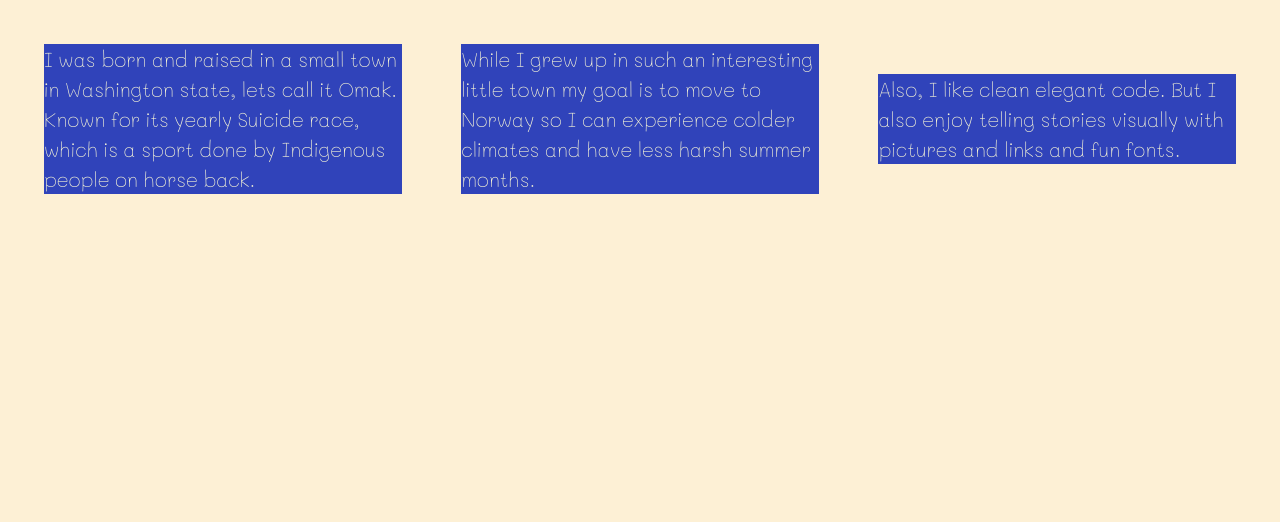
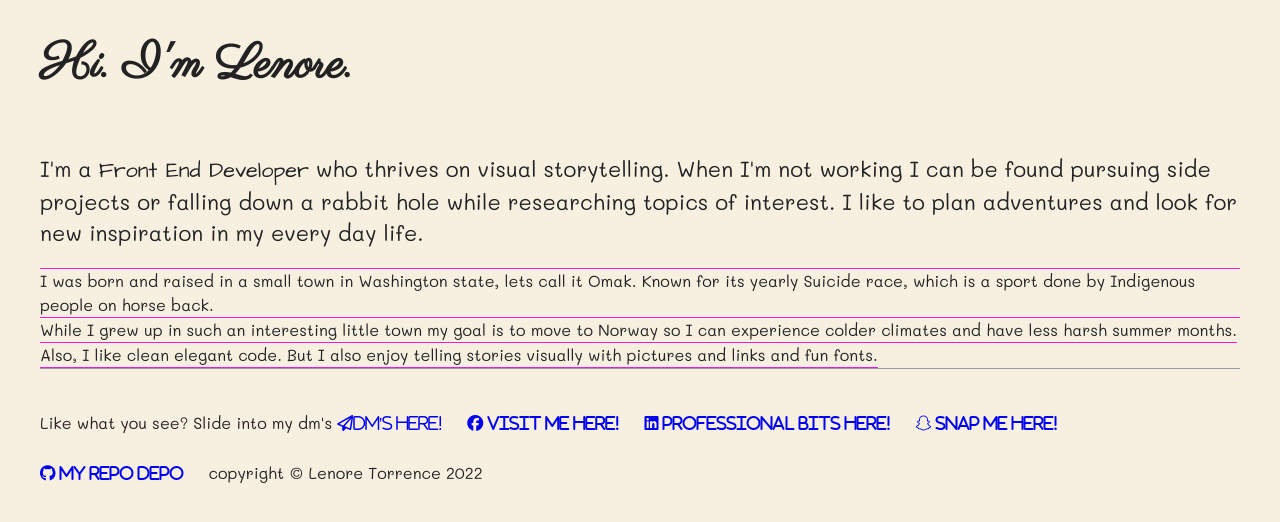
Before and after one commit to lokisonoflaufey/fun-with-flexbox-2, a plain HTML site: page index.html in a window 1280 px wide. Drawn offline with nearby package versions, Linux system fonts and the light colour scheme.

Commit message:
more information added or changed

```diff
--- a/css/main.css
+++ b/css/main.css
@@ -97,38 +97,69 @@ textarea {
 
 
 html {
-  background-color: #fdf0d5;
+  background-color: #f7f0e1;
   height: 100%;
   width: 100%;
 }
 
 body {
   font-family: 'Mali', cursive;
-  padding: 2.75em;
+  padding: 0em 2em;
   font-size: 1em;
-  height: 100%;
-  font-weight: 300;
+  display: flex;
+  justify-content: center;
 }
 
 .wrapper {
   display: flex;
   flex-flow: row wrap;
   justify-content: space-between;
-  align-items: center;
+  max-width: 1200px;
 }
 
-.div-1, .div-2, .div-3 {
+p span {
+    font-family: 'Architects Daughter', cursive;
+}
+
+header,
+footer {
+    width: 100%;
+    display: flex;
+    justify-content: flex-start;
+}
+
+header h1 {
+    font-family: 'Parisienne', cursive;
+    font-size: 3em;
+}
+
+main {
+    width: 100%;
+    display: flex;
+    justify-content: center;
+    border-bottom: 1px solid #e81ede;
+}
+
+main p {
+    font-size: 1.35em;
+}
+
+.flex-items{
   display: flex;
   justify-content: center;
   align-items: center;
-  color: rgb(250, 248, 215);
   line-height: 1.5em;
-  font-size: 1.25em;
-  background-color: #3043ba;
-  height: auto;
-  width: 30%;
+  font-size: 1em;
+  border-bottom: 1px solid #e81ede;
 }
 
+footer {
+    border-top: 1px solid #999;
+}
+
+footer i {
+    padding: 30px 20px 0 0;
+}
 
 
 
--- a/index.html
+++ b/index.html
@@ -16,6 +16,9 @@
         <link rel="preconnect" href="https://fonts.googleapis.com">
 <link rel="preconnect" href="https://fonts.gstatic.com" crossorigin>
 <link href="https://fonts.googleapis.com/css2?family=Amatic+SC:wght@400;700&family=Architects+Daughter&family=Mali:wght@200;400&family=Parisienne&display=swap" rel="stylesheet">
+
+<!--Font awesome code goes below this-->
+<script src="https://kit.fontawesome.com/65ef154502.js" crossorigin="anonymous"></script>
     </head>
     <body>
         <!--[if lt IE 8]>
@@ -23,15 +26,30 @@
         <![endif]-->
 
         <section class="wrapper">
-            <div class="div-1">
+            <header>
+                <h1>Hi. I'm Lenore.</h1>
+            </header>
+            <main>
+                <p>I'm a <span>Front End Developer</span> who thrives on visual storytelling. When I'm not working I can be found pursuing side projects or falling down a rabbit hole while researching topics of interest. I like to plan adventures and look for new inspiration in my every day life.</p>
+            </main>
+            <div id="div-1" class="flex-items">
                 I was born and raised in a small town in Washington state, lets call it Omak. Known for its yearly Suicide race, which is a sport done by Indigenous people on horse back.
             </div>
-            <div class="div-2">
+            <div id="div-2" class="flex-items">
                While I grew up in such an interesting little town my goal is to move to Norway so I can experience colder climates and have less harsh summer months.
             </div>
-            <div class="div-3">
+            <div id="div-3" class="flex-items">
                 Also, I like clean elegant code. But I also enjoy telling stories visually with pictures and links and fun fonts.
             </div>
+            <footer>
+                <p> Like what you see? Slide into my dm's
+                <a href="mailto:lenore.laufeyson13@outlook.com"><i class="fa-regular fa-paper-plane">DM's Here!</i></a>
+                <a href="https://www.facebook.com/lenore.lokisonoflaufey"><i class="fa-brands fa-facebook"> Visit me here!</i></a>
+                <a href="https://www.linkedin.com/in/lenore-torrence-1886-n047/"><i class="fa-brands fa-linkedin"> Professional bits here!</i></a>
+                <a href="https://www.snapchat.com/add/lokilaufeyson86?share_id=OUI0RDU0MEEtREIxNy00NDIyLTg0M0MtNkRENzUwNzVBQ0M3&locale=en_US"><i class="fa-brands fa-snapchat"> Snap Me Here!</i></a>
+                <a href="https://github.com/lokisonoflaufey"><i class="fa-brands fa-github"> My Repo Depo</i></a>
+                copyright &copy; Lenore Torrence 2022
+            </footer>
         </section>
 
         <script src="https://ajax.googleapis.com/ajax/libs/jquery/1.11.3/jquery.min.js"></script>
```
